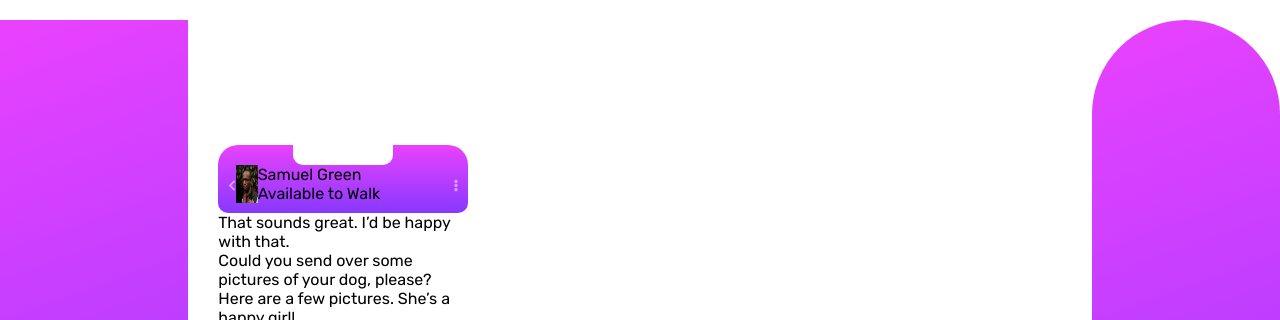
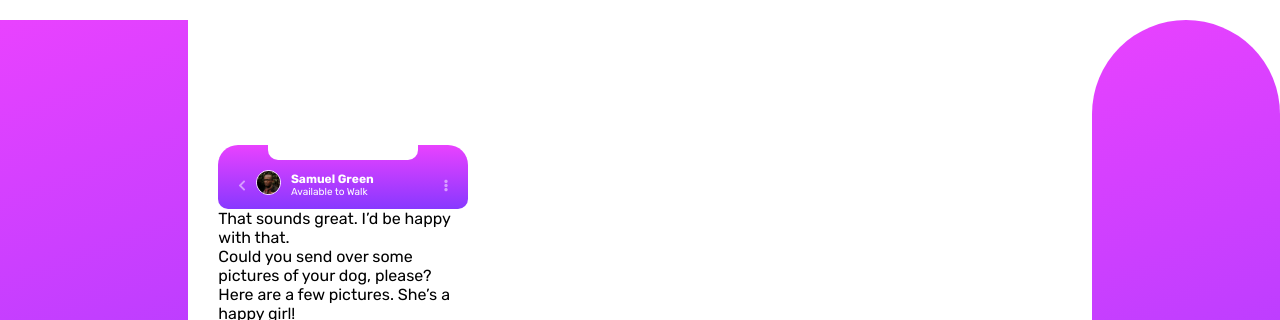
Before and after one commit to iadefidipe/chat-app-css-illustration, a plain HTML site: page index.html in a window 1280 px wide. Shown: the top 320 px of the page. Drawn offline with Linux system fonts and the light colour scheme.

Commit message:
app header done

```diff
--- a/index.html
+++ b/index.html
@@ -39,13 +39,15 @@
 
               <div class="back-arrow"><i class="fas fa-chevron-left"></i></div>
 
-              <div class="app__screen__header__area__profile flex">
+              <div class="app__screen__header__area__profile flex flex-ai-c flex-jc-fs">
 
-                <img src="./images/avatar.jpg" alt="avatar">
+                <div class="app__screen__header__area__profile__image"><img src="./images/avatar.jpg" alt="avatar"></div>
+
                 <div class="app__screen__header__area__profile__text">
-                  <p class="app__screen__header__area__profile__name">Samuel Green</p>
-                  <p class="app__screen__header__area__profile__status">Available to Walk</p>
+                  <p class="app__screen__header__area__profile__text__name">Samuel Green</p>
+                  <p class="app__screen__header__area__profile__text__status">Available to Walk</p>
                 </div>
+
               </div>
 
               <div class="ellipsis"><i class="fas fa-ellipsis-v"></i></div>
--- a/style/_app.scss
+++ b/style/_app.scss
@@ -18,14 +18,48 @@
 
             &__bezzel{
                 background: white;
-                height: rem(20);
-                width: rem(100);
+                height: rem(15);
+                width: rem(150);
                 border-radius: 0 0 rem(10) rem(10);
                 margin: 0 auto;
             }
 
             &__area{
-                padding: 0 rem(10) rem(10) rem(10) ;
+                margin-top: rem(10);
+                padding: 0 rem(20) rem(10) rem(20) ;
+
+
+                &__profile{
+                    margin-left: rem(-60);
+                    gap: rem(10);
+
+                    &__image{
+
+                        img{
+                            border: 1px solid white;
+                            border-radius: rem(20);
+                            height: rem(25);
+                            width: rem(25);
+                        }
+
+                    }
+
+                    &__text{
+                        &__name{
+                                font-size: rem(12);
+                                font-weight: 700;
+                                color: white;
+                            }
+
+
+                        &__status{
+
+                            font-size: rem(10);
+                            color: white;
+
+                        }
+                    }
+                }
             }
 
 
--- a/style/_global.scss
+++ b/style/_global.scss
@@ -14,7 +14,7 @@ a {
     text-decoration: none;
 }
 img {
-    width: 10%;
+    width: 100%;
     height: auto;
 }
 
@@ -75,6 +75,14 @@ i{
         justify-content: center;
     }
 
+    &-jc-sa{
+        justify-content: space-around;
+    }
+    &-jc-fs{
+        justify-content: flex-start;
+    }
+
+
     &-jc-e{
         justify-content: space-evenly;
     }
```
Also changed, not shown: style/style.css, 1 other file.
